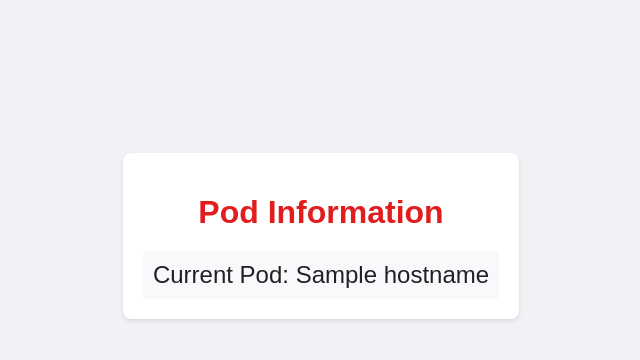
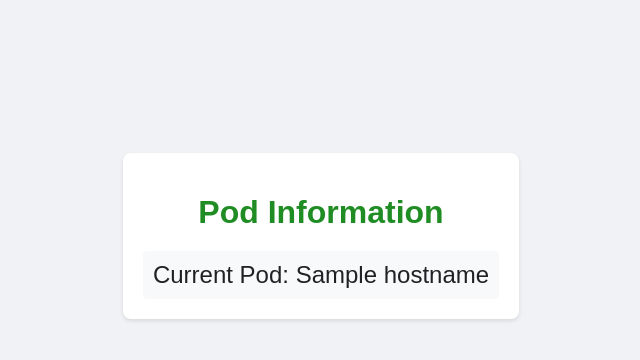
Before and after one commit to dellabeneta/project-argocd, a Python web app: template app/src/templates/index.html in a window 1280 px wide. Shown: the part 164-524 px from the top of the page, without its empty margins (319-959 px from the left). Run offline with Jinja, Linux system fonts and the light colour scheme; the template is opened without the code that fills it: most values are stand-ins (such as "Sample title", 1, 10 or a date in 2020).

Commit message:
Troca de cor no CSS para o H1

```diff
--- a/app/src/templates/index.html
+++ b/app/src/templates/index.html
@@ -21,7 +21,7 @@
             box-shadow: 0 2px 4px rgba(0, 0, 0, 0.1);
         }
         h1 {
-            color: #e21d1d;
+            color: #208d24;
             margin-bottom: 20px;
         }
         .hostname {
```
